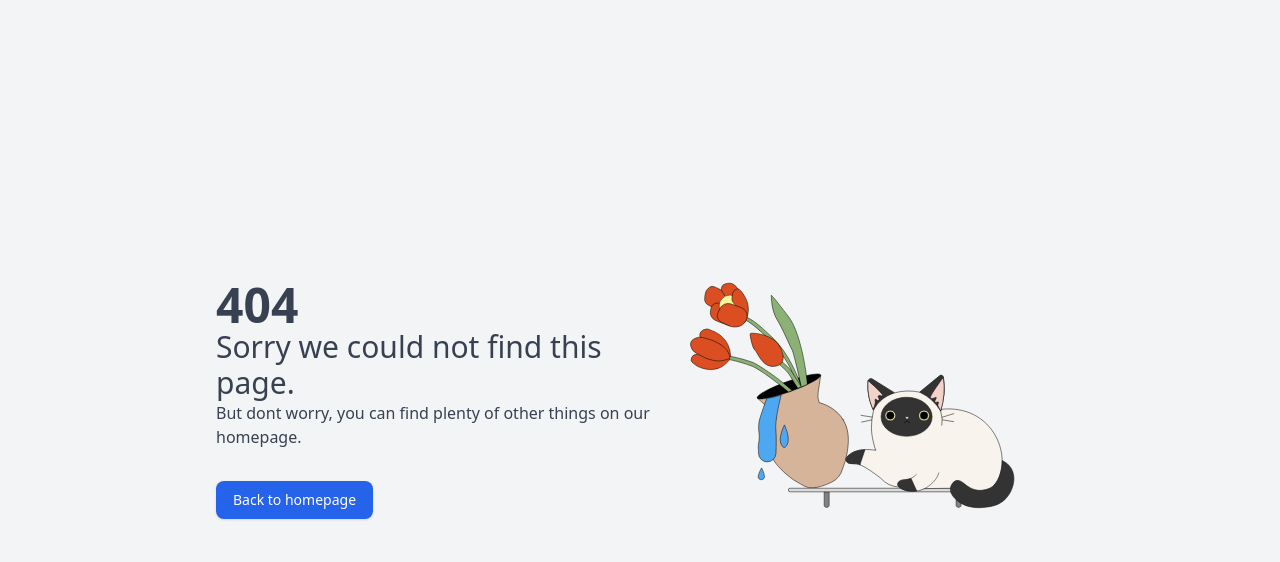
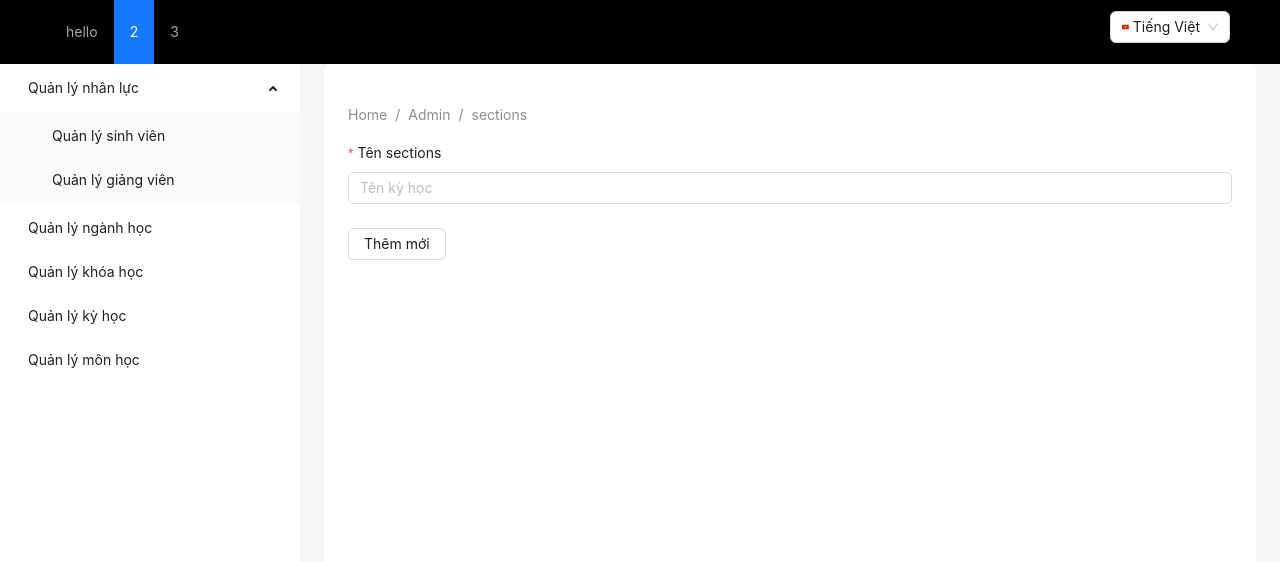
Before and after one commit to Turrabbit19/HOPE, a React (Vite) app in the folder fe/: page /admin/sections in a window 1280 px wide. Before the commit this address had no page. Shown: the top 562 px of the page. Built offline with nearby package versions, Linux system fonts and the light colour scheme; no server answers.

Commit message:
Sections

```diff
--- /dev/null
+++ b/fe/src/pages/admin/sections/index.jsx
@@ -0,0 +1,113 @@
+import { Button, Col, Form, Input, message, Row } from "antd";
+import React, { useEffect, useState } from "react";
+import instance from "../../../config/axios";
+import Loading from "../../../components/loading";
+
+const SectionManage = () => {
+  const [loading, setLoading] = useState(true);
+  const [sections, setSections] = useState([]);
+  const [form] = Form.useForm();
+  useEffect(() => {
+    (async () => {
+      try {
+        const { data } = await instance.get("admin/sections");
+        setSections(data.data);
+      } catch (error) {
+        console.log(error.message);
+      } finally {
+        setLoading(false);
+      }
+    })();
+  }, []);
+  const onHandleSubmit = async (values) => {
+    setLoading(true);
+    try {
+      await instance.post("admin/sections", values);
+      setSections([...sections, values]);
+      message.success("Thêm sections thành công");
+    } catch (error) {
+      message.error("Thêm sections thất bại");
+      console.log(error.message);
+    } finally {
+      setLoading(false);
+    }
+  };
+  const onHandleDelete = async (id) => {
+    setLoading(true);
+    try {
+      instance.delete("admin/sections" + id);
+      setSections(sections.filter((item) => item.id != id));
+      message.success("Xóa mềm sections thành công");
+    } catch (error) {
+      console.log(error.message);
+    } finally {
+      setLoading(false);
+    }
+  };
+  const onHandleUpdate = async (values) => {
+    setLoading(true);
+    try {
+      instance.update(`admin/sections/${values.id}` + values);
+      message.success("Cập nhật section thành công");
+      setSections(
+        sections.map((item) => (item.id == values.id ? values : item))
+      );
+    } catch (error) {
+      console.log(error.message);
+      message.error("Cập nhật thất bại");
+    } finally {
+      setLoading(false);
+    }
+  };
+  const undoSections = async (id) => {
+    setLoading(true);
+    try {
+      instance.post(`admin/sections/${id}/store`);
+    } catch (error) {
+      console.log(error.message);
+      message.error("Hoàn tác thất bại");
+    } finally {
+      setLoading(false);
+    }
+  };
+  if (loading) {
+    return <Loading />;
+  }
+  return (
+    <>
+      <Form
+        layout="vertical"
+        onFinish={onHandleSubmit}
+        form={form}
+        // initialValues={initialValues}
+      >
+        <Row gutter={16}>
+          <Col span={24}>
+            <Form.Item
+              name="name"
+              label="Tên sections"
+              rules={[
+                {
+                  required: true,
+                  message: "Vui lòng sections",
+                },
+              ]}
+            >
+              <Input placeholder="Tên kỳ học" />
+            </Form.Item>
+          </Col>
+        </Row>
+
+        <Row gutter={16}>
+          <Col span={20}>
+            <Button htmlType="submit" loading={loading}>
+              Thêm mới
+            </Button>
+          </Col>
+        </Row>
+      </Form>
+    </>
+  );
+};
+
+export default SectionManage;
--- a/fe/src/routes/index.jsx
+++ b/fe/src/routes/index.jsx
@@ -14,6 +14,7 @@ import UserManager from "../pages/admin/userManager";
 import CoursesManager from "../pages/admin/courses";
 import SemesterManage from "../pages/admin/semesters";
 import SubjectManager from "../pages/admin/subjects";
+import SectionManage from "../pages/admin/sections";
 // import LayoutStudent from "../components/layout/layoutStudent";
 
 const LayoutAdmin = lazy(() => import("../components/layout/layoutAdmin"));
@@ -38,6 +39,7 @@ const Router = createBrowserRouter([
     ),
 
     children: [
+      // <BreadCrumb />,
       {
         path: "list",
         element: (
@@ -97,7 +99,16 @@ const Router = createBrowserRouter([
         element: (
           <>
             <BreadCrumb />
-            <SubjectManager/>
+            <SubjectManager />
+          </>
+        ),
+      },
+      {
+        path: "sections",
+        element: (
+          <>
+            <BreadCrumb />
+            <SectionManage />
           </>
         ),
       },
```
